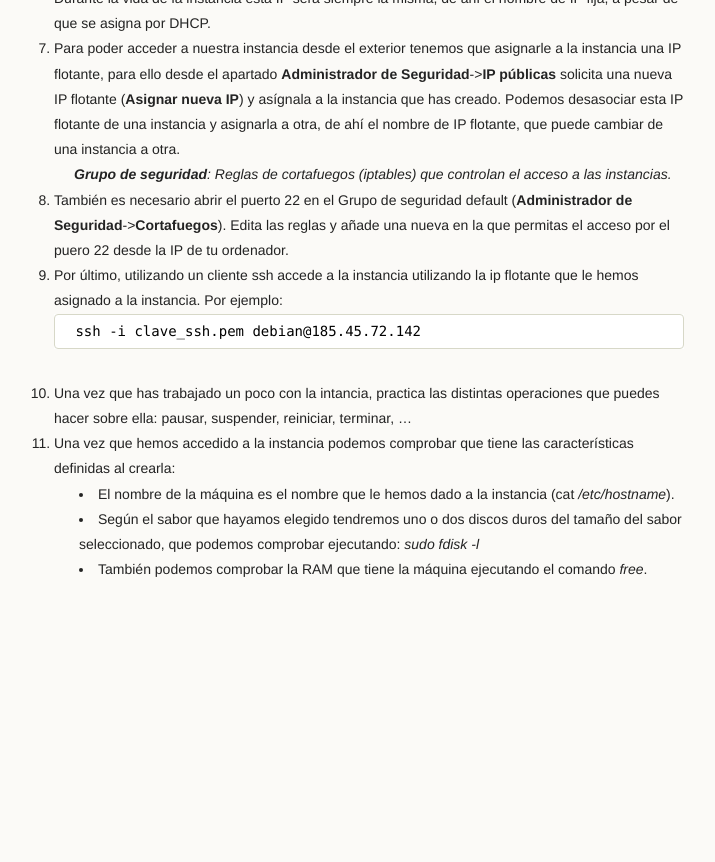
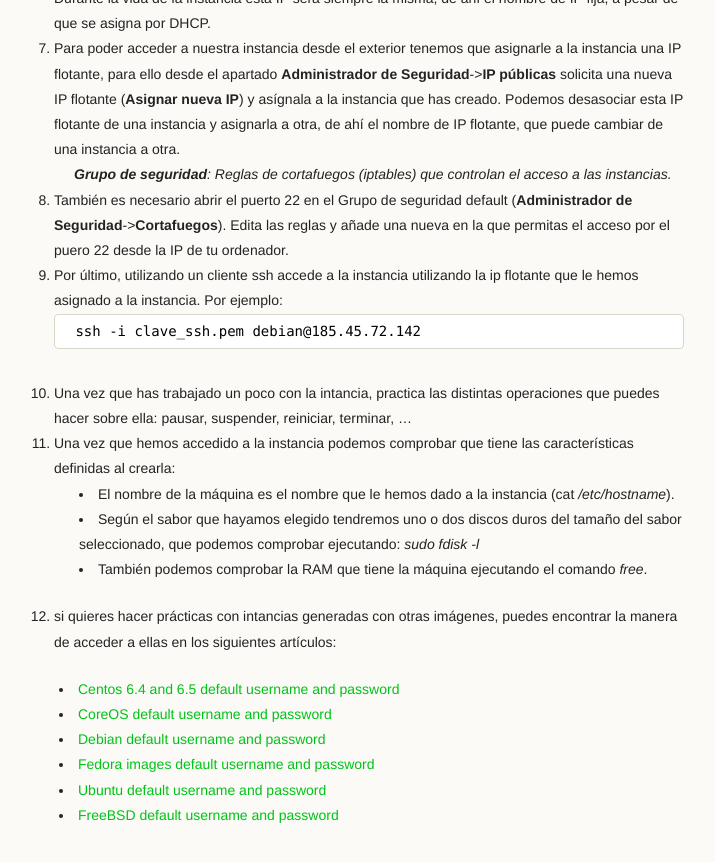
Before and after one commit to iesgn/cloud2, a Jekyll site: the page built from curso/u2/practica_linux.md, in a window 1280 px wide and 900 px high, scrolled down 1360 px. Shown: the top 862 px of the window, without its empty margins (276-991 px from the left). Built offline with Jekyll 4.4.1, drawn with Linux system fonts in a browser that asks for light colours; before the commit the page ends 2014 px from its top, so only the background shows below that.

Commit message:
Prácticas Linux y Windows

```diff
--- a/curso/u2/practica_linux.md
+++ b/curso/u2/practica_linux.md
@@ -73,3 +73,12 @@ Los pasos que tenemos que realizar son los siguientes:
 	* El nombre de la máquina es el nombre que le hemos dado a la instancia (cat */etc/hostname*).
 	* Según el sabor que hayamos elegido tendremos uno o dos discos duros del tamaño del sabor seleccionado, que podemos comprobar ejecutando: *sudo fdisk -l*
 	* También podemos comprobar la RAM que tiene la máquina ejecutando el comando *free*.
+
+12. si quieres hacer prácticas con intancias generadas con otras imágenes, puedes encontrar la manera de acceder a ellas en los siguientes artículos:
+
+* [Centos 6.4 and 6.5 default username and password](https://stackops.zendesk.com/hc/en-us/articles/201923327-Centos-6-4-and-6-5-default-username-and-password)
+* [CoreOS default username and password](https://stackops.zendesk.com/hc/en-us/articles/201565975-CoreOS-default-username-and-password)
+* [Debian default username and password](https://stackops.zendesk.com/hc/en-us/articles/201923397-Debian-default-username-and-password)
+* [Fedora images default username and password](https://stackops.zendesk.com/hc/en-us/articles/201849976-Fedora-images-default-username-and-password)
+* [Ubuntu default username and password](https://stackops.zendesk.com/hc/en-us/articles/202298618-Ubuntu-default-username-and-password)
+* [FreeBSD default username and password](https://stackops.zendesk.com/hc/en-us/articles/201923427-FreeBSD-default-username-and-password)
```
Also changed, not shown: curso/u2/practica_windows.md (+1 -1 lines).
